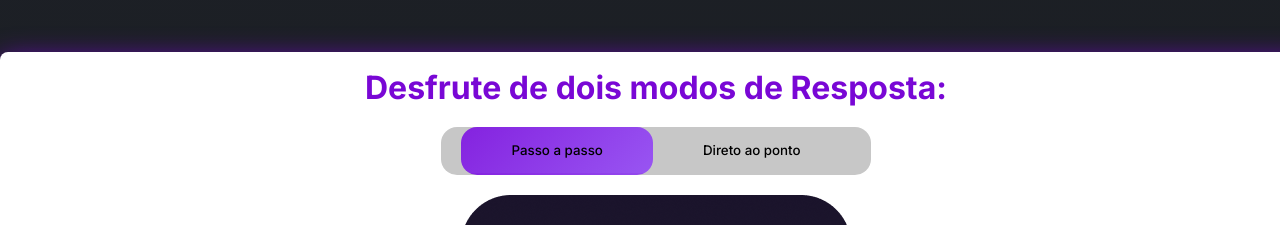
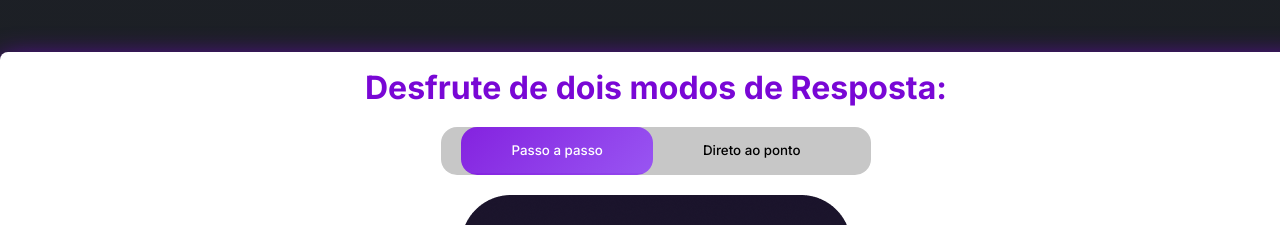
Before and after one commit to bolodissenoura/exercitaai, a Next.js app: page / in a window 1280 px wide. Shown: the part 1860-2085 px from the top of the page. Built offline with nearby package versions, Linux system fonts and the light colour scheme.

Commit message:
feat: change the color text on click tabs

```diff
--- a/src/components/Tabs/tabs.component.tsx
+++ b/src/components/Tabs/tabs.component.tsx
@@ -30,6 +30,8 @@ export function Tabs({ tabs }: TabComponentProps) {
             css={{
               background:
                 activeTab === index ? "$gradientButtonPurple" : "transparent",
+              color:
+                activeTab === index ? "white" : "black",
             }}>
             {tab.title}
           </S.TabItem>
```
